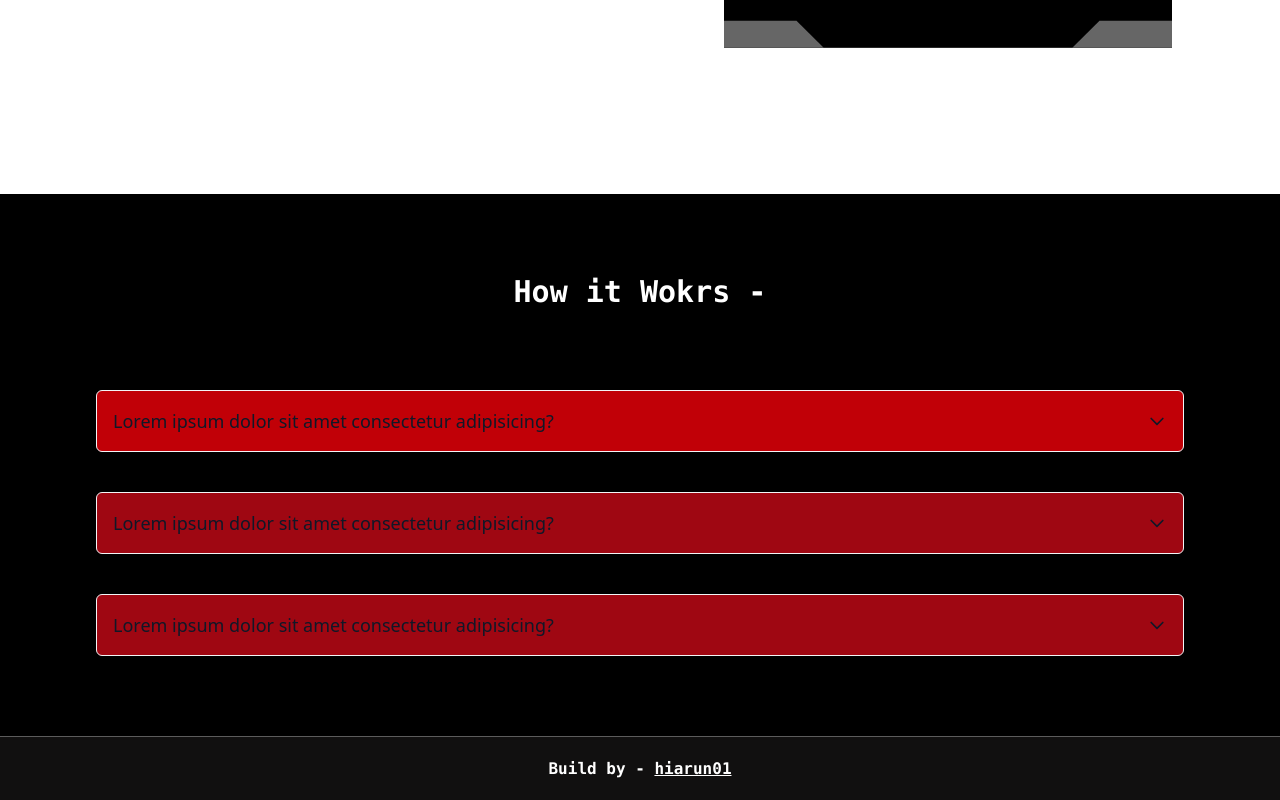
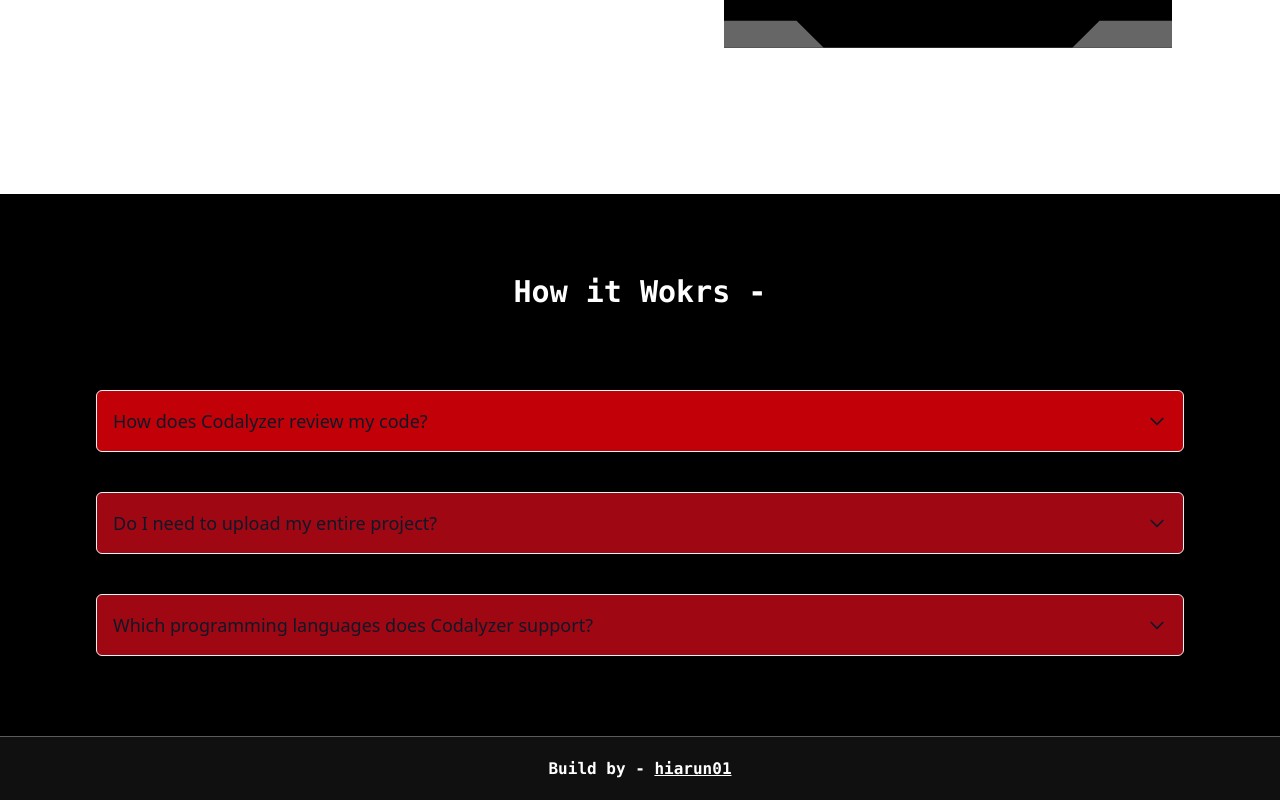
Before and after one commit to hiarun01/codalyzer, a React (Vite) app in the folder client/: page / in a window 1280 px wide. Shown: the part 511-1311 px from the top of the page. Built offline with nearby package versions, Linux system fonts and the light colour scheme; no server answers.

Commit message:
Add FAQS FaqSection.jsx

```diff
--- a/client/src/components/FaqSection.jsx
+++ b/client/src/components/FaqSection.jsx
@@ -10,7 +10,7 @@ const FaqSection = () => {
         <details className="group [&_summary::-webkit-details-marker]:hidden w-full">
           <summary className="flex items-center justify-between gap-1.5 rounded-md border border-gray-100 bg-red-700 p-4 text-gray-900 dark:border-gray-700 dark:bg-red-800 dark:text-white">
             <h2 className="text-lg font-medium">
-              Lorem ipsum dolor sit amet consectetur adipisicing?
+           How does Codalyzer review my code?
             </h2>
 
             <svg
@@ -30,17 +30,14 @@ const FaqSection = () => {
           </summary>
 
           <p className="px-4 pt-4 text-gray-900 dark:text-white">
-            Lorem ipsum dolor sit amet consectetur, adipisicing elit. Ab hic
-            veritatis molestias culpa in, recusandae laboriosam neque aliquid
-            libero nesciunt voluptate dicta quo officiis explicabo consequuntur
-            distinctio corporis earum similique!
+            Codalyzer uses advanced Generative AI models to analyze your codebase. It checks for syntax issues, code smells, design flaws, and best practices based on language-specific and industry-standard guidelines.
           </p>
         </details>
 
         <details className="group [&_summary::-webkit-details-marker]:hidden w-full">
           <summary className="flex items-center justify-between gap-1.5 rounded-md border border-gray-100 bg-red-800 p-4 text-gray-900 dark:border-gray-700 dark:bg-red-800 dark:text-white">
             <h2 className="text-lg font-medium">
-              Lorem ipsum dolor sit amet consectetur adipisicing?
+              Do I need to upload my entire project?
             </h2>
 
             <svg
@@ -60,17 +57,14 @@ const FaqSection = () => {
           </summary>
 
           <p className="px-4 pt-4 text-gray-900 dark:text-white">
-            Lorem ipsum dolor sit amet consectetur, adipisicing elit. Ab hic
-            veritatis molestias culpa in, recusandae laboriosam neque aliquid
-            libero nesciunt voluptate dicta quo officiis explicabo consequuntur
-            distinctio corporis earum similique!
+           No. You can review individual files, selected code snippets, or entire repositories. Codalyzer is flexible and can adapt to the level of detail you need.
           </p>
         </details>
 
         <details className="group [&_summary::-webkit-details-marker]:hidden w-full">
           <summary className="flex items-center justify-between gap-1.5 rounded-md border border-gray-100 bg-red-800 p-4 text-gray-900 dark:border-gray-700 dark:bg-red-800 dark:text-white">
             <h2 className="text-lg font-medium">
-              Lorem ipsum dolor sit amet consectetur adipisicing?
+               Which programming languages does Codalyzer support?
             </h2>
 
             <svg
@@ -90,10 +84,7 @@ const FaqSection = () => {
           </summary>
 
           <p className="px-4 pt-4 text-gray-900 dark:text-white">
-            Lorem ipsum dolor sit amet consectetur, adipisicing elit. Ab hic
-            veritatis molestias culpa in, recusandae laboriosam neque aliquid
-            libero nesciunt voluptate dicta quo officiis explicabo consequuntur
-            distinctio corporis earum similique!
+           Codalyzer currently supports major languages including JavaScript, TypeScript, Python, Java, and more. We're continuously adding support for additional languages.
           </p>
         </details>
       </div>
```
